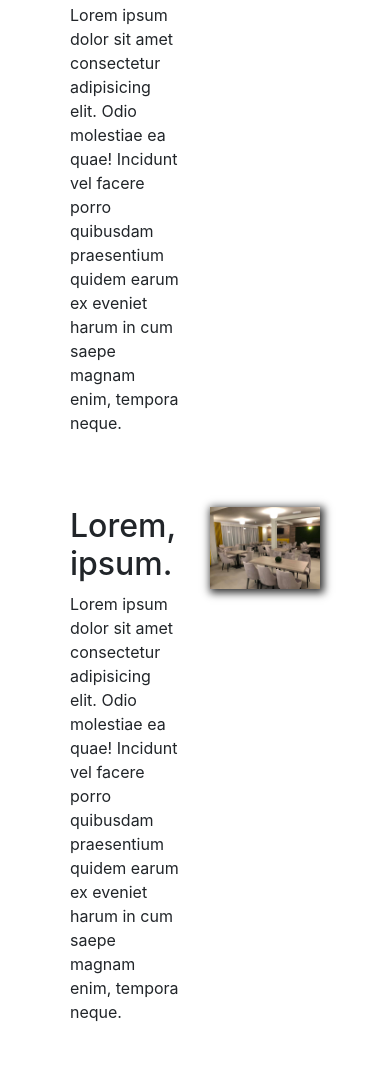
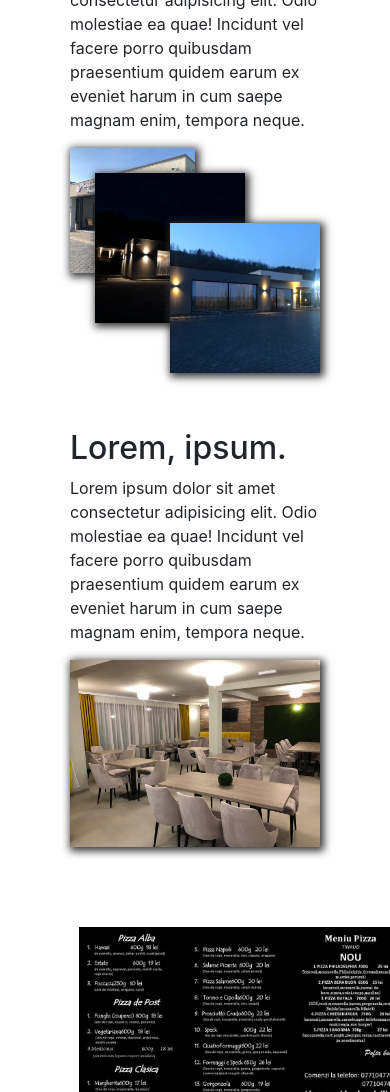
Before and after one commit to dariusflonta/restaurant-pietricica, a plain HTML site: page meniu-tinaud.html in a window 390 px wide. Shown: the part 908-2000 px from the top of the page. Drawn offline with nearby package versions, Linux system fonts and the light colour scheme.

Commit message:
Add files via upload

```diff
--- a/meniu-tinaud.html
+++ b/meniu-tinaud.html
@@ -60,11 +60,11 @@
         <div class="col-2"></div>
       </div>
       <div class="row m-4 p-3">
-        <div class="col-6 justify-content-center align-items-center">
+        <div class="col-md-6 col-sm-12 justify-content-center align-items-center">
           <h2>Lorem, ipsum.</h2>
           <p>Lorem ipsum dolor sit amet consectetur adipisicing elit. Odio molestiae ea quae! Incidunt vel facere porro quibusdam praesentium quidem earum ex eveniet harum in cum saepe magnam enim, tempora neque.</p>
         </div>
-        <div class="col-6">
+        <div class="col-md-6 col-sm-12">
           <div class="panino-img1">
             <img src="tinaud/pizza-panino-hero2.jpg" alt="tinaud-ziua" class="panino-img w-50 h-50">
           </div>
@@ -79,21 +79,21 @@
         </div>
       </div>
       <div class="row m-4 p-3">
-        <div class="col-6">
+        <div class="col-md-6 col-sm-12">
           <h2>Lorem, ipsum.</h2>
           <p>Lorem ipsum dolor sit amet consectetur adipisicing elit. Odio molestiae ea quae! Incidunt vel facere porro quibusdam praesentium quidem earum ex eveniet harum in cum saepe magnam enim, tempora neque.</p>
         </div>
-        <div class="col-6">
+        <div class="col-md-6 col-sm-12">
           <div class="panino-img">
             <img src="tinaud/interior2.jpg" alt="tinaud-interior" class="w-100 h-100">
           </div>
         </div>
       </div>
       <div class="row w-100 m-5 p-3">
-        <div class="col-6 m-0 p-0">
+        <div class="col-md-6 col-sm-12 m-0 p-0">
           <img src="tinaud/meniu1.jpg" class="w-100 h-100" alt="meniu1">
         </div>
-        <div class="col-6 m-0 p-0">
+        <div class="col-md-6 col-sm-12 m-0 p-0">
           <img src="tinaud/meniu2.jpg" class="w-100 h-100" alt="meniu2">
       </div>
     </div>
```
